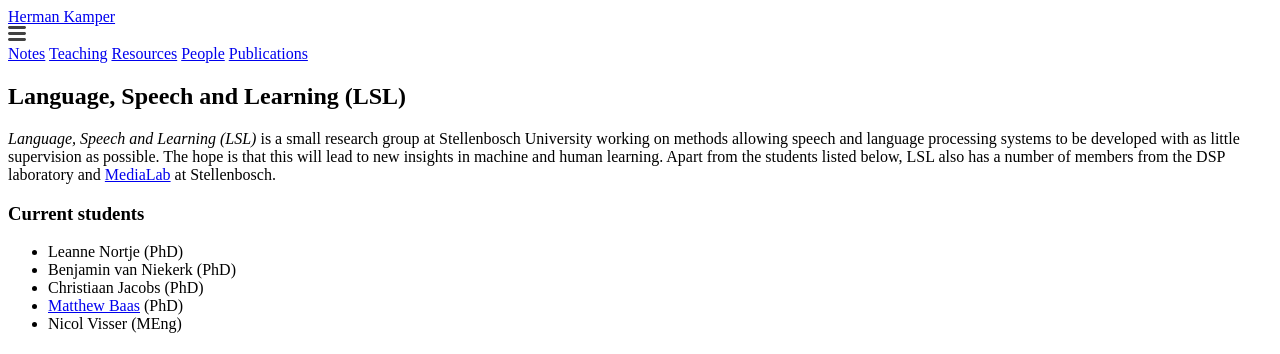
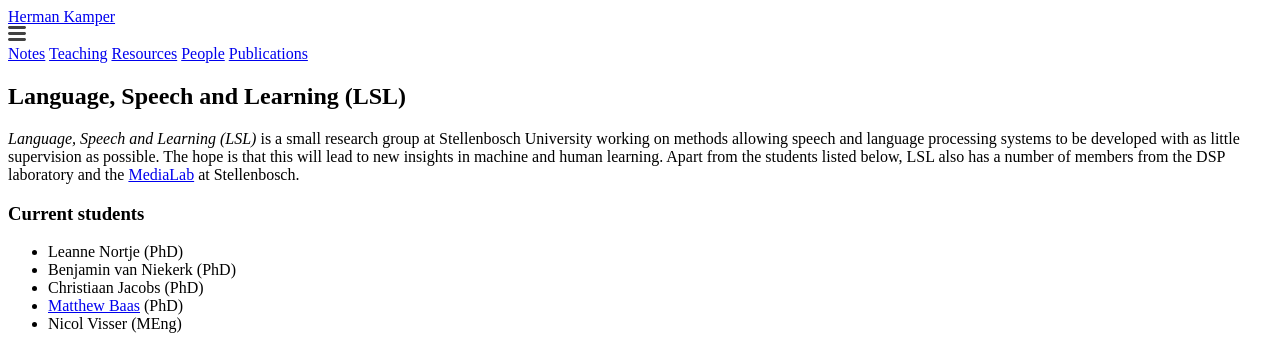
Before and after one commit to kamperh/kamperh.github.io, a Jekyll site: the page built from people.md, in a window 1280 px wide. Shown: the top 354 px of the page. Built offline with Jekyll 4.4.1, drawn with Linux system fonts in a browser that asks for light colours; a style sheet for code colours, icons or effects is not loaded.

Commit message:
Updated people

```diff
--- a/people.md
+++ b/people.md
@@ -2,12 +2,12 @@
 layout: page
 title: People
 permalink: /people/
-order: 4
+order: 5
 ---
 
 # Language, Speech and Learning (LSL)
 
-*Language, Speech and Learning (LSL)* is a small research group at Stellenbosch University working on methods allowing speech and language processing systems to be developed with as little supervision as possible. The hope is that this will lead to new insights in machine and human learning. Apart from the students listed below, LSL also has a number of members from the DSP laboratory and [MediaLab](https://ml.sun.ac.za/) at Stellenbosch.
+*Language, Speech and Learning (LSL)* is a small research group at Stellenbosch University working on methods allowing speech and language processing systems to be developed with as little supervision as possible. The hope is that this will lead to new insights in machine and human learning. Apart from the students listed below, LSL also has a number of members from the DSP laboratory and the [MediaLab](https://ml.sun.ac.za/) at Stellenbosch.
 
 ### Current students
 
```
